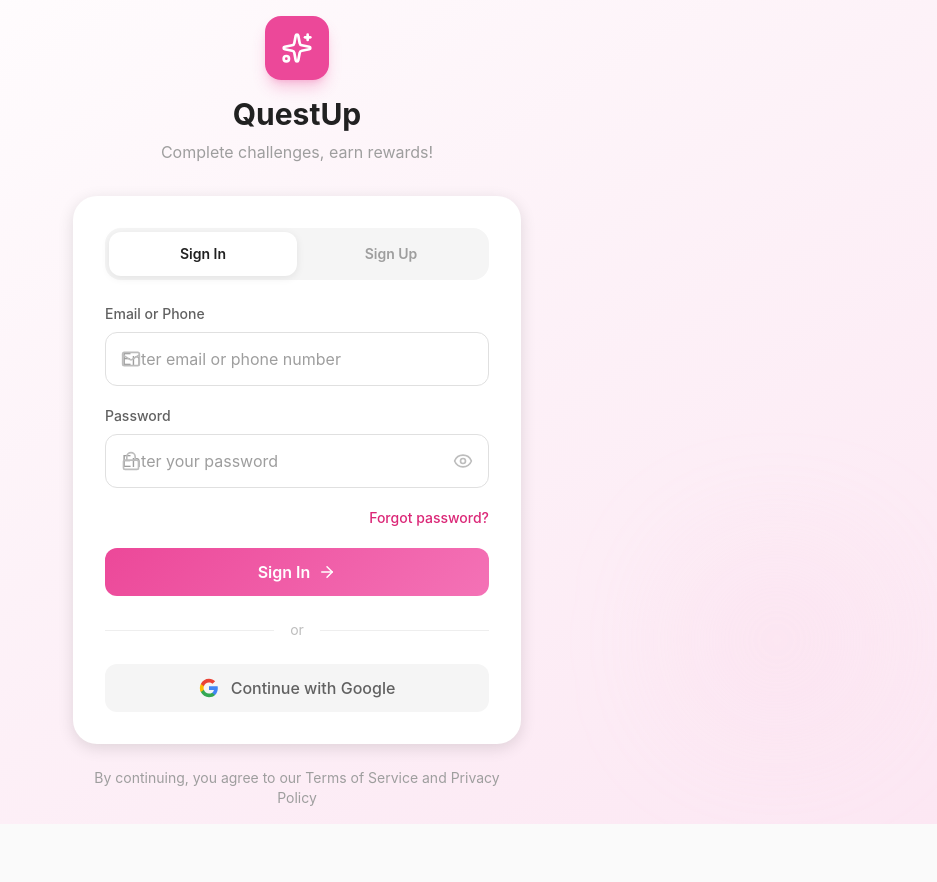
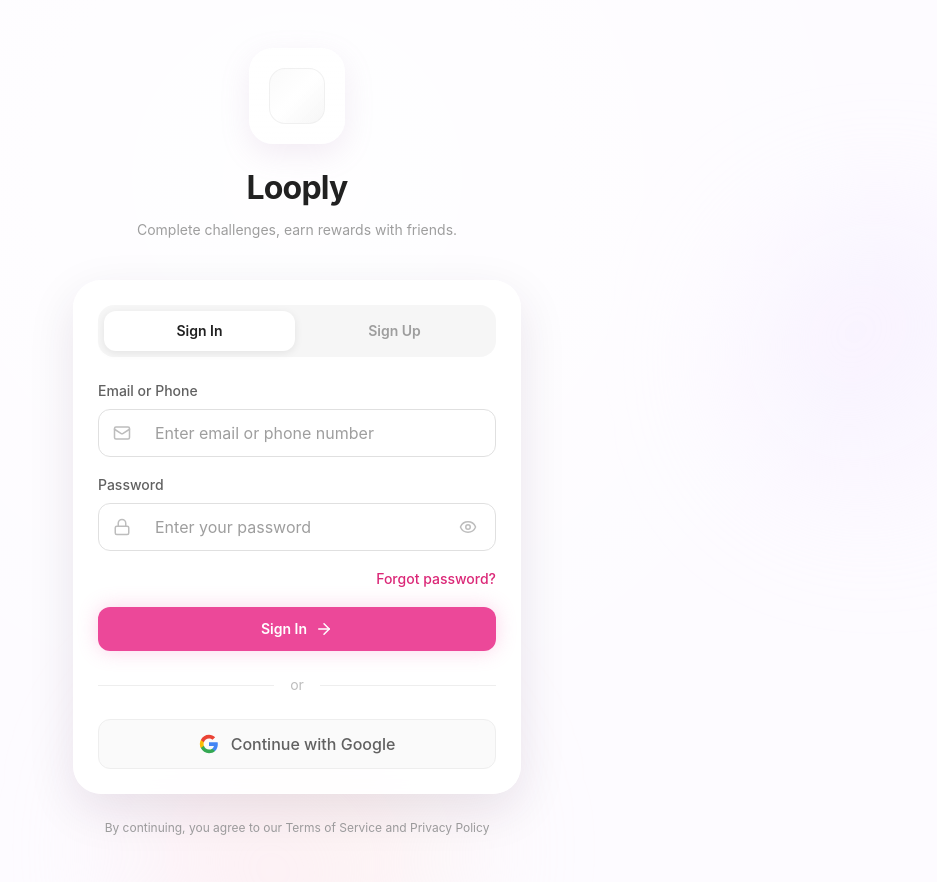
Before and after one commit to amanjohnny/looply-project, a React (Vite) app in the folder frontend/: page / in a window 1280 px wide. Shown: the top 882 px of the page, without its empty margins (343-1280 px from the left). Before the commit the page ends 824 px from the top, so only its background shows below. Built offline with nearby package versions, Linux system fonts and the light colour scheme.

Commit message:
Fix auth input icon overlap with enforced left/right padding

```diff
--- a/frontend/src/App.tsx
+++ b/frontend/src/App.tsx
@@ -11,7 +11,7 @@ import Challenges from './pages/Challenges';
 import Groups from './pages/Groups';
 
 // Icons
-import { Home, Compass, Box, User, List, Users } from 'lucide-react';
+import { Home, Box, User, List, Users } from 'lucide-react';
 
 const navItems = [
   { id: 'feed', icon: Home, label: 'Home' },
@@ -28,7 +28,7 @@ const pageVariants = {
 };
 
 function App() {
-  const { currentPage, isAuthenticated, setCurrentPage, user } = useAppStore();
+  const { currentPage, isAuthenticated, setCurrentPage } = useAppStore();
   const [showCelebration, setShowCelebration] = useState(false);
 
   // Show auth screen if not authenticated
@@ -43,7 +43,7 @@ function App() {
       case 'challenges':
         return <Challenges />;
       case 'cases':
-        return <Cases onShowCelebration={() => setShowCelebration(true)} />;
+        return <Cases onShowReward={() => setShowCelebration(true)} />;
       case 'groups':
         return <Groups />;
       case 'profile':
--- a/frontend/src/pages/Auth.tsx
+++ b/frontend/src/pages/Auth.tsx
@@ -1,6 +1,6 @@
 import { useState } from 'react';
 import { useAppStore } from '../store/useAppStore';
-import { Mail, Lock, Eye, EyeOff, ArrowRight, Sparkles } from 'lucide-react';
+import { Mail, Lock, Eye, EyeOff, ArrowRight } from 'lucide-react';
 
 export default function Auth() {
   const { authView, setAuthView, login } = useAppStore();
@@ -30,29 +30,33 @@ export default function Auth() {
   };
 
   return (
-    <div className="min-h-screen bg-gradient-to-br from-white via-primary-50 to-primary-100 flex items-center justify-center p-4">
-      {/* Background decorations */}
-      <div className="absolute top-20 left-20 w-32 h-32 bg-primary-200/30 rounded-full blur-3xl" />
-      <div className="absolute bottom-20 right-20 w-40 h-40 bg-pink-200/30 rounded-full blur-3xl" />
+    <div className="relative min-h-screen overflow-hidden bg-[#fdfbff] px-4 py-10 sm:py-12">
+      {/* Soft ambient background */}
+      <div className="pointer-events-none absolute inset-0">
+        <div className="absolute -top-28 -left-20 h-72 w-72 rounded-full bg-gradient-to-br from-primary-100/80 to-transparent blur-3xl" />
+        <div className="absolute top-1/4 -right-24 h-72 w-72 rounded-full bg-gradient-to-br from-purple-100/70 to-transparent blur-3xl" />
+        <div className="absolute bottom-[-120px] left-1/2 h-80 w-80 -translate-x-1/2 rounded-full bg-gradient-to-tr from-pink-100/70 to-orange-100/30 blur-3xl" />
+        <div className="absolute inset-0 bg-[radial-gradient(circle_at_50%_20%,rgba(255,255,255,0.85),transparent_65%)]" />
+      </div>
 
-      {/* Main card */}
-      <div className="w-full max-w-md">
-        {/* Logo */}
-        <div className="text-center mb-8">
-          <div className="inline-flex items-center justify-center w-16 h-16 bg-gradient-to-br from-primary-500 to-pink-500 rounded-2xl shadow-lg shadow-pink-500/30 mb-4">
-            <Sparkles className="text-white" size={32} />
+      <div className="relative z-10 mx-auto flex min-h-[calc(100vh-5rem)] w-full max-w-md items-center justify-center">
+        <div className="w-full">
+          {/* Brand block */}
+          <div className="mb-8 text-center sm:mb-10">
+            <div className="mx-auto mb-5 flex h-20 w-20 items-center justify-center rounded-3xl border border-white/70 bg-gradient-to-b from-white/90 to-white/60 shadow-[0_10px_30px_rgba(177,133,183,0.15)] backdrop-blur-sm sm:h-24 sm:w-24">
+              <div className="h-12 w-12 rounded-2xl border border-gray-200/80 bg-gradient-to-br from-gray-50 via-white to-gray-100/90 sm:h-14 sm:w-14" />
             </div>
-          <h1 className="text-3xl font-bold text-gray-900">QuestUp</h1>
-          <p className="text-gray-500 mt-2">Complete challenges, earn rewards!</p>
+            <h1 className="text-[2rem] font-bold tracking-tight text-gray-900">Looply</h1>
+            <p className="mt-2 text-sm text-gray-500">Complete challenges, earn rewards with friends.</p>
           </div>
 
           {/* Auth card */}
-        <div className="bg-white rounded-3xl shadow-medium p-8">
+          <div className="rounded-[28px] border border-white/70 bg-white/90 p-5 shadow-[0_16px_48px_rgba(46,20,61,0.10)] backdrop-blur-md sm:p-6">
             {/* Tab switcher */}
-          <div className="flex bg-gray-100 rounded-2xl p-1 mb-6">
+            <div className="mb-6 grid grid-cols-2 gap-1 rounded-2xl bg-gray-100/90 p-1.5">
               <button
                 onClick={() => setAuthView('login')}
-              className={`flex-1 py-3 px-4 rounded-xl font-semibold text-sm transition-all duration-300 ${
+                className={`rounded-xl py-2.5 text-sm font-semibold transition-all duration-300 ${
                   authView === 'login'
                     ? 'bg-white text-gray-900 shadow-soft'
                     : 'text-gray-500 hover:text-gray-700'
@@ -62,7 +66,7 @@ export default function Auth() {
               </button>
               <button
                 onClick={() => setAuthView('register')}
-              className={`flex-1 py-3 px-4 rounded-xl font-semibold text-sm transition-all duration-300 ${
+                className={`rounded-xl py-2.5 text-sm font-semibold transition-all duration-300 ${
                   authView === 'register'
                     ? 'bg-white text-gray-900 shadow-soft'
                     : 'text-gray-500 hover:text-gray-700'
@@ -73,10 +77,10 @@ export default function Auth() {
             </div>
 
             {/* Form */}
-          <form onSubmit={handleSubmit} className="space-y-5">
+            <form onSubmit={handleSubmit} className="space-y-[18px]">
               {authView === 'register' && (
                 <div>
-                <label className="block text-sm font-medium text-gray-700 mb-2">Username</label>
+                  <label className="mb-2 block text-sm font-medium text-gray-700">Username</label>
                   <div className="relative">
                     <input
                       type="text"
@@ -84,11 +88,11 @@ export default function Auth() {
                       value={formData.username}
                       onChange={handleChange}
                       placeholder="Choose a username"
-                    className="input-field pl-11"
+                      className="input-field h-12 rounded-xl !pl-14 !pr-4"
                       required={authView === 'register'}
                     />
-                  <div className="absolute left-4 top-1/2 -translate-y-1/2 text-gray-400">
-                    <svg className="w-5 h-5" fill="none" stroke="currentColor" viewBox="0 0 24 24">
+                    <div className="pointer-events-none absolute left-0 top-1/2 flex h-12 w-12 -translate-y-1/2 items-center justify-center text-gray-400">
+                      <svg className="h-5 w-5" fill="none" stroke="currentColor" viewBox="0 0 24 24">
                         <path strokeLinecap="round" strokeLinejoin="round" strokeWidth={2} d="M16 7a4 4 0 11-8 0 4 4 0 018 0zM12 14a7 7 0 00-7 7h14a7 7 0 00-7-7z" />
                       </svg>
                     </div>
@@ -97,7 +101,7 @@ export default function Auth() {
               )}
 
               <div>
-              <label className="block text-sm font-medium text-gray-700 mb-2">
+                <label className="mb-2 block text-sm font-medium text-gray-700">
                   {authView === 'login' ? 'Email or Phone' : 'Email'}
                 </label>
                 <div className="relative">
@@ -107,17 +111,17 @@ export default function Auth() {
                     value={formData.email}
                     onChange={handleChange}
                     placeholder={authView === 'login' ? 'Enter email or phone number' : 'Enter your email'}
-                  className="input-field pl-11"
+                    className="input-field h-12 rounded-xl !pl-14 !pr-4"
                     required
                   />
-                <div className="absolute left-4 top-1/2 -translate-y-1/2 text-gray-400">
-                  <Mail size={20} />
+                  <div className="pointer-events-none absolute left-0 top-1/2 flex h-12 w-12 -translate-y-1/2 items-center justify-center text-gray-400">
+                    <Mail size={18} />
                   </div>
                 </div>
               </div>
 
               <div>
-              <label className="block text-sm font-medium text-gray-700 mb-2">Password</label>
+                <label className="mb-2 block text-sm font-medium text-gray-700">Password</label>
                 <div className="relative">
                   <input
                     type={showPassword ? 'text' : 'password'}
@@ -125,25 +129,25 @@ export default function Auth() {
                     value={formData.password}
                     onChange={handleChange}
                     placeholder="Enter your password"
-                  className="input-field pl-11 pr-11"
+                    className="input-field h-12 rounded-xl !pl-14 !pr-12"
                     required
                   />
-                <div className="absolute left-4 top-1/2 -translate-y-1/2 text-gray-400">
-                  <Lock size={20} />
+                  <div className="pointer-events-none absolute left-0 top-1/2 flex h-12 w-12 -translate-y-1/2 items-center justify-center text-gray-400">
+                    <Lock size={18} />
                   </div>
                   <button
                     type="button"
                     onClick={() => setShowPassword(!showPassword)}
-                  className="absolute right-4 top-1/2 -translate-y-1/2 text-gray-400 hover:text-gray-600"
+                    className="absolute right-3 top-1/2 flex h-8 w-8 -translate-y-1/2 items-center justify-center rounded-lg text-gray-400 transition-colors hover:bg-gray-100 hover:text-gray-600"
                   >
-                  {showPassword ? <EyeOff size={20} /> : <Eye size={20} />}
+                    {showPassword ? <EyeOff size={18} /> : <Eye size={18} />}
                   </button>
                 </div>
               </div>
 
               {authView === 'register' && (
                 <div>
-                <label className="block text-sm font-medium text-gray-700 mb-2">Confirm Password</label>
+                  <label className="mb-2 block text-sm font-medium text-gray-700">Confirm Password</label>
                   <div className="relative">
                     <input
                       type={showPassword ? 'text' : 'password'}
@@ -151,11 +155,11 @@ export default function Auth() {
                       value={formData.confirmPassword}
                       onChange={handleChange}
                       placeholder="Confirm your password"
-                    className="input-field pl-11"
+                      className="input-field h-12 rounded-xl !pl-14 !pr-4"
                       required={authView === 'register'}
                     />
-                  <div className="absolute left-4 top-1/2 -translate-y-1/2 text-gray-400">
-                    <Lock size={20} />
+                    <div className="pointer-events-none absolute left-0 top-1/2 flex h-12 w-12 -translate-y-1/2 items-center justify-center text-gray-400">
+                      <Lock size={18} />
                     </div>
                   </div>
                 </div>
@@ -163,7 +167,7 @@ export default function Auth() {
 
               {authView === 'login' && (
                 <div className="flex justify-end">
-                <button type="button" className="text-sm text-primary-600 hover:text-primary-700 font-medium">
+                  <button type="button" className="text-sm font-medium text-primary-600 hover:text-primary-700">
                     Forgot password?
                   </button>
                 </div>
@@ -172,10 +176,10 @@ export default function Auth() {
               <button
                 type="submit"
                 disabled={isLoading}
-              className="w-full btn-primary flex items-center justify-center gap-2"
+                className="mt-1 flex w-full items-center justify-center gap-2 rounded-xl bg-gradient-to-r from-primary-500 to-pink-500 py-3 text-sm font-semibold text-white shadow-glow-pink transition hover:brightness-105 disabled:opacity-70"
               >
                 {isLoading ? (
-                <div className="w-5 h-5 border-2 border-white/30 border-t-white rounded-full animate-spin" />
+                  <div className="h-5 w-5 animate-spin rounded-full border-2 border-white/30 border-t-white" />
                 ) : (
                   <>
                     {authView === 'login' ? 'Sign In' : 'Create Account'}
@@ -186,16 +190,16 @@ export default function Auth() {
             </form>
 
             {/* Divider */}
-          <div className="flex items-center gap-4 my-6">
-            <div className="flex-1 h-px bg-gray-200" />
+            <div className="my-6 flex items-center gap-4">
+              <div className="h-px flex-1 bg-gray-200" />
               <span className="text-sm text-gray-400">or</span>
-            <div className="flex-1 h-px bg-gray-200" />
+              <div className="h-px flex-1 bg-gray-200" />
             </div>
 
             {/* Social login */}
             <div className="space-y-3">
-            <button className="w-full py-3 px-4 bg-gray-100 hover:bg-gray-200 rounded-xl font-medium text-gray-700 transition-colors flex items-center justify-center gap-3">
-              <svg className="w-5 h-5" viewBox="0 0 24 24">
+              <button className="flex w-full items-center justify-center gap-3 rounded-xl border border-gray-200 bg-gray-50 px-4 py-3 font-medium text-gray-700 transition-colors hover:bg-gray-100">
+                <svg className="h-5 w-5" viewBox="0 0 24 24">
                   <path fill="#4285F4" d="M22.56 12.25c0-.78-.07-1.53-.2-2.25H12v4.26h5.92c-.26 1.37-1.04 2.53-2.21 3.31v2.77h3.57c2.08-1.92 3.28-4.74 3.28-8.09z"/>
                   <path fill="#34A853" d="M12 23c2.97 0 5.46-.98 7.28-2.66l-3.57-2.77c-.98.66-2.23 1.06-3.71 1.06-2.86 0-5.29-1.93-6.16-4.53H2.18v2.84C3.99 20.53 7.7 23 12 23z"/>
                   <path fill="#FBBC05" d="M5.84 14.09c-.22-.66-.35-1.36-.35-2.09s.13-1.43.35-2.09V7.07H2.18C1.43 8.55 1 10.22 1 12s.43 3.45 1.18 4.93l2.85-2.22.81-.62z"/>
@@ -206,11 +210,11 @@ export default function Auth() {
             </div>
           </div>
 
-        {/* Footer */}
-        <p className="text-center text-gray-500 text-sm mt-6">
+          <p className="mt-6 px-2 text-center text-xs leading-relaxed text-gray-500">
             By continuing, you agree to our Terms of Service and Privacy Policy
           </p>
         </div>
       </div>
+    </div>
   );
 }
--- a/frontend/src/pages/Challenges.tsx
+++ b/frontend/src/pages/Challenges.tsx
@@ -1,7 +1,7 @@
 import { useAppStore } from '../store/useAppStore';
 import type { Challenge } from '../types';
 import { motion } from 'framer-motion';
-import { Star, CheckCircle, Camera, Clock, Zap, Award } from 'lucide-react';
+import { CheckCircle, Camera } from 'lucide-react';
 
 const difficultyColors = {
   easy: 'text-green-600 bg-green-50',
--- a/frontend/src/pages/Dashboard.tsx
+++ b/frontend/src/pages/Dashboard.tsx
@@ -1,6 +1,6 @@
 import { useAppStore } from '../store/useAppStore';
 import type { Challenge } from '../types';
-import { Star, Zap, Trophy, CheckCircle, Lock } from 'lucide-react';
+import { Star, Zap, Trophy } from 'lucide-react';
 
 interface DashboardProps {
   onNavigate: (page: string) => void;
@@ -22,7 +22,7 @@ const categoryIcons: Record<string, string> = {
 };
 
 export default function Dashboard({ onNavigate }: DashboardProps) {
-  const { challenges, completeChallenge, user, setLastSpinResult } = useAppStore();
+  const { challenges, completeChallenge, user } = useAppStore();
   const activeChallenges = challenges.filter(c => !c.completed);
   const completedCount = challenges.filter(c => c.completed).length;
 
--- a/frontend/src/pages/Feed.tsx
+++ b/frontend/src/pages/Feed.tsx
@@ -1,10 +1,10 @@
 import { useState } from 'react';
 import { useAppStore } from '../store/useAppStore';
-import { Heart, MessageCircle, Send, Bookmark, MoreHorizontal, Award, Plus, ChevronRight } from 'lucide-react';
+import { Heart, MessageCircle, Send, Bookmark, MoreHorizontal, Award, Plus } from 'lucide-react';
 import { motion, AnimatePresence } from 'framer-motion';
 
 export default function Feed() {
-  const { posts, stories, user, likePost, markStoryViewed, setCurrentPage } = useAppStore();
+  const { posts, stories, likePost, markStoryViewed, setCurrentPage } = useAppStore();
   const [savedPosts, setSavedPosts] = useState<string[]>([]);
 
   const formatTime = (date: Date) => {
@@ -35,7 +35,7 @@ export default function Feed() {
             <div className="w-10 h-10 bg-gradient-to-br from-primary-500 to-pink-500 rounded-xl flex items-center justify-center shadow-glow-pink">
               <span className="text-white text-lg">✨</span>
             </div>
-            <span className="text-xl font-bold gradient-text">QuestUp</span>
+            <span className="text-xl font-bold gradient-text">Looply</span>
           </div>
           <div className="flex items-center gap-3">
             <button onClick={() => setCurrentPage('cases')} className="p-2 hover:bg-gray-100 rounded-full transition-colors">
--- a/frontend/src/pages/Groups.tsx
+++ b/frontend/src/pages/Groups.tsx
@@ -2,10 +2,10 @@ import { useState } from 'react';
 import { useAppStore } from '../store/useAppStore';
 import type { Group } from '../types';
 import { motion, AnimatePresence } from 'framer-motion';
-import { Users, Plus, Crown, Award, MessageCircle, UserPlus, X } from 'lucide-react';
+import { Users, Plus, Crown, Award, UserPlus, X } from 'lucide-react';
 
 export default function Groups() {
-  const { groups, selectGroup, selectedGroup, user, setCurrentPage } = useAppStore();
+  const { groups, selectGroup, selectedGroup, user } = useAppStore();
   const [showCreateModal, setShowCreateModal] = useState(false);
 
   const handleGroupClick = (group: Group) => {
--- a/frontend/src/pages/Profile.tsx
+++ b/frontend/src/pages/Profile.tsx
@@ -1,7 +1,7 @@
 import { useAppStore } from '../store/useAppStore';
 import type { Rarity, Collectible } from '../types';
 import { motion } from 'framer-motion';
-import { Settings, Edit, Star, Zap, Flame, Trophy, Target, Award, Grid, List } from 'lucide-react';
+import { Settings, Edit, Star, Zap, Flame, Trophy, Target, Award } from 'lucide-react';
 
 const rarityConfig: Record<Rarity, { color: string; bg: string; border: string; glow: string }> = {
   common: { color: 'text-gray-600', bg: 'bg-gray-100', border: 'border-gray-200', glow: '' },
@@ -11,7 +11,7 @@ const rarityConfig: Record<Rarity, { color: string; bg: string; border: string;
 };
 
 export default function Profile() {
-  const { user, challenges, collectibles } = useAppStore();
+  const { user, challenges, collectibles, setCurrentPage } = useAppStore();
 
   const completedChallenges = challenges.filter(c => c.completed).length;
   const totalChallenges = challenges.length;
@@ -114,46 +114,55 @@ export default function Profile() {
 
         {/* Collection */}
         <div className="bg-white rounded-3xl p-5 shadow-card">
-          <div className="flex items-center justify-between mb-4">
+          <div className="flex items-center justify-between mb-2">
             <h3 className="text-lg font-semibold text-gray-900 flex items-center gap-2">
               <Award className="text-yellow-500" size={20} />
-              My Collection
+              Looply Collection
             </h3>
-            <div className="flex items-center gap-1 bg-gray-100 rounded-lg p-1">
-              <button className="p-1.5 bg-white rounded-md shadow-soft">
-                <Grid size={16} className="text-gray-600" />
-              </button>
-              <button className="p-1.5 hover:bg-white rounded-md transition-colors">
-                <List size={16} className="text-gray-400" />
+            <span className="text-xs text-gray-400">{collectibles.length} items</span>
+          </div>
+          <p className="text-sm text-gray-500 mb-4">Collectibles you win from opening cases appear here instantly.</p>
+
+          {collectibles.length === 0 ? (
+            <div className="rounded-2xl border border-dashed border-gray-200 bg-gray-50/70 px-4 py-6 text-center">
+              <p className="text-sm text-gray-500">No collectibles yet — open a case to start your collection.</p>
+              <button
+                onClick={() => setCurrentPage('cases')}
+                className="mt-4 inline-flex items-center rounded-xl bg-gradient-to-r from-primary-500 to-pink-500 px-4 py-2 text-sm font-semibold text-white shadow-glow-pink"
+              >
+                Open a Case
               </button>
             </div>
-          </div>
-
-          {/* Tabs by rarity */}
+          ) : (
+            <div className="space-y-4">
               {(['legendary', 'epic', 'rare', 'common'] as Rarity[]).map((rarity) => {
                 const items = collectiblesByRarity[rarity] || [];
                 if (items.length === 0) return null;
 
                 return (
-              <div key={rarity} className="mb-4 last:mb-0">
-                <div className={`flex items-center gap-2 mb-3 ${rarityConfig[rarity].color}`}>
-                  <span className="text-sm font-medium capitalize">{rarity}</span>
+                  <div key={rarity} className="last:mb-0">
+                    <div className={`mb-3 flex items-center gap-2 ${rarityConfig[rarity].color}`}>
+                      <span className="text-sm font-semibold capitalize">{rarity}</span>
                       <span className="text-xs opacity-60">({items.length})</span>
                     </div>
-                <div className="grid grid-cols-4 gap-2">
+                    <div className="grid grid-cols-2 gap-3">
                       {items.map((item) => (
                         <motion.div
                           key={item.id}
-                      whileHover={{ scale: 1.05 }}
-                      className={`aspect-square rounded-xl ${rarityConfig[rarity].bg} ${rarityConfig[rarity].border} border flex items-center justify-center text-2xl ${rarityConfig[rarity].glow} shadow-sm`}
+                          whileHover={{ scale: 1.02 }}
+                          className={`rounded-2xl border p-3 ${rarityConfig[rarity].bg} ${rarityConfig[rarity].border} ${rarityConfig[rarity].glow}`}
                         >
-                      {item.image}
+                          <div className="mb-2 text-3xl">{item.image}</div>
+                          <p className="text-sm font-semibold text-gray-900">{item.name}</p>
+                          <p className={`mt-1 text-xs font-medium capitalize ${rarityConfig[rarity].color}`}>{item.rarity}</p>
                         </motion.div>
                       ))}
                     </div>
                   </div>
                 );
               })}
+            </div>
+          )}
         </div>
 
         {/* Achievements */}
--- a/frontend/src/store/useAppStore.ts
+++ b/frontend/src/store/useAppStore.ts
@@ -37,7 +37,7 @@ interface AppState {
   completeChallenge: (challengeId: string) => void;
   addPost: (post: UserPost) => void;
   likePost: (postId: string) => void;
-  openCase: () => Collectible;
+  openCase: (casePrice: number) => Collectible | null;
   setCaseOpening: (opening: boolean) => void;
   setLastOpenResult: (result: Collectible | null) => void;
   addCollectible: (collectible: Collectible) => void;
@@ -110,7 +110,7 @@ export const useAppStore = create<AppState>((set, get) => ({
   completedChallenges: [],
   posts: mockPosts,
   stories: mockStories,
-  collectibles: mockCollectibles,
+  collectibles: [],
   caseOpening: false,
   lastOpenResult: null,
   groups: mockGroups,
@@ -146,7 +146,16 @@ export const useAppStore = create<AppState>((set, get) => ({
     ),
   })),
 
-  openCase: () => {
+  openCase: (casePrice) => {
+    const currentCoins = get().user.coins;
+    if (currentCoins < casePrice) {
+      return null;
+    }
+
+    set((state) => ({
+      user: { ...state.user, coins: state.user.coins - casePrice },
+    }));
+
     const random = Math.random();
     let rarity: Rarity;
 
@@ -155,10 +164,14 @@ export const useAppStore = create<AppState>((set, get) => ({
     else if (random < 0.9) rarity = 'epic';
     else rarity = 'legendary';
 
-    const availableCollectibles = get().collectibles.filter(c => c.rarity === rarity);
+    const availableCollectibles = mockCollectibles.filter(c => c.rarity === rarity);
     const result = availableCollectibles[Math.floor(Math.random() * availableCollectibles.length)] || availableCollectibles[0];
 
-    return { ...result, obtainedAt: new Date() };
+    return {
+      ...result,
+      id: `${result.id}-${Date.now()}-${Math.floor(Math.random() * 1000)}`,
+      obtainedAt: new Date(),
+    };
   },
 
   setCaseOpening: (opening) => set({ caseOpening: opening }),
```
Also changed, not shown: frontend/src/pages/Cases.tsx (+22 -10 lines). Lines whose indentation alone changed are shown as unchanged.
